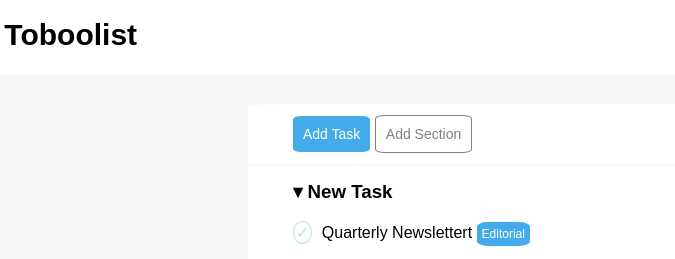
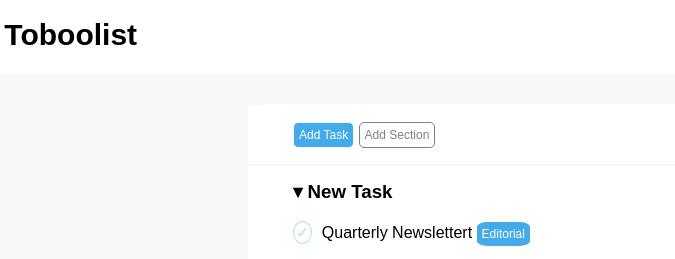
Before and after one commit to giulio30795/html-css-toboolist, a plain HTML site: page index.html in a window 1280 px wide. Shown: the top 259 px of the page, 72-747 px from the left. Drawn offline with Linux system fonts and the light colour scheme.

Commit message:
sostituzione button

```diff
--- a/css/main.css
+++ b/css/main.css
@@ -95,19 +95,21 @@ nav{
     padding-left: 15px;
 }
 .add-task {
+    border: 1px solid #F6F8F9;
     margin-left: 30px;
-    padding: 10px;
-    border-radius: 10%;
-    font-size: 14px;
+    padding: 5px;
+    border-radius: 5px;
+    font-size: 12px;
     color: #fff;
 }
 
 .add-section{
     border: 1px solid grey;
-    padding: 10px;
-    border-radius: 10%;
-    font-size: 14px;
+    padding: 5px;
+    border-radius: 5px;
+    font-size: 12px;
     color: grey;
+    background-color: transparent;
 }
 /* row */
 .goals{
--- a/index.html
+++ b/index.html
@@ -17,8 +17,8 @@
     <!-- Main and Nav Section -->
     <main>
         <nav class="white">
-           <span class="add-task lightblue"> Add Task</span>
-           <span class="add-section"> Add Section</span>
+           <button class="add-task lightblue"> Add Task</button>
+           <button class="add-section"> Add Section</button>
         </nav>
         <!-- New Task Section -->
         <div class="main-container white">
```
